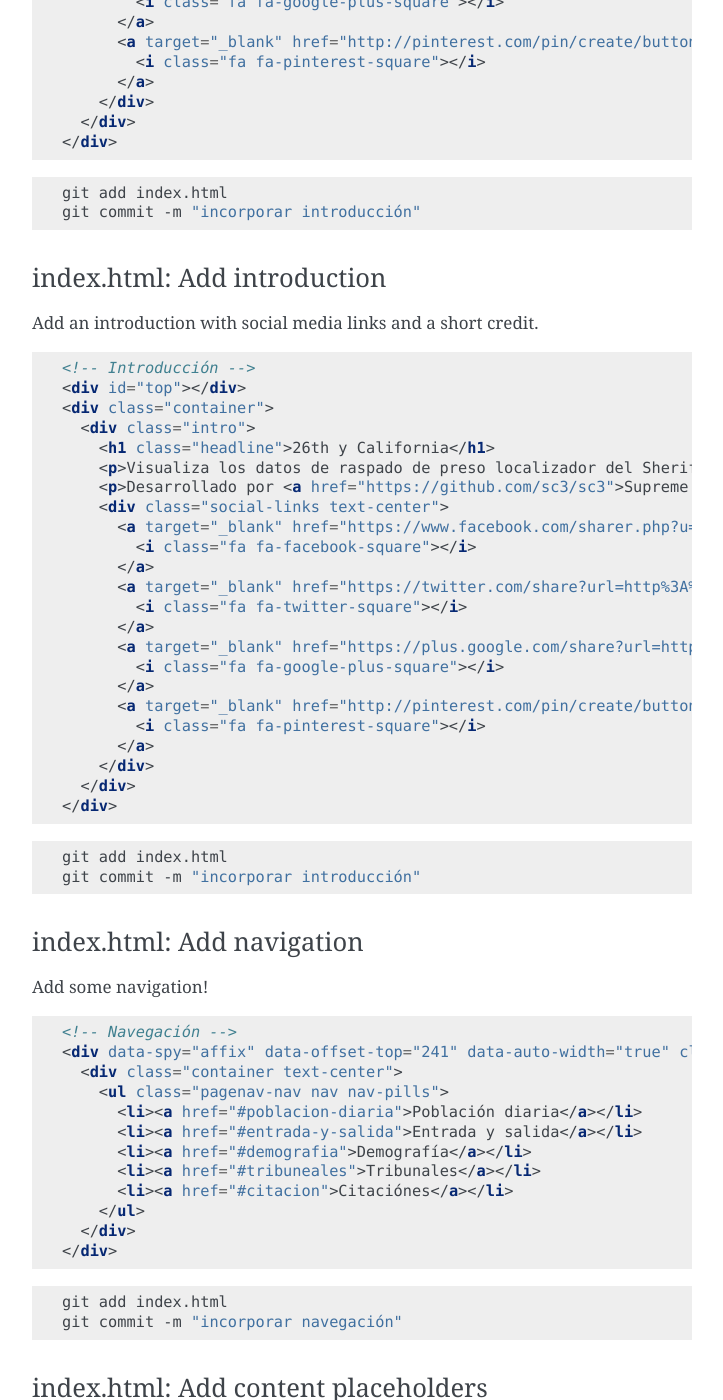
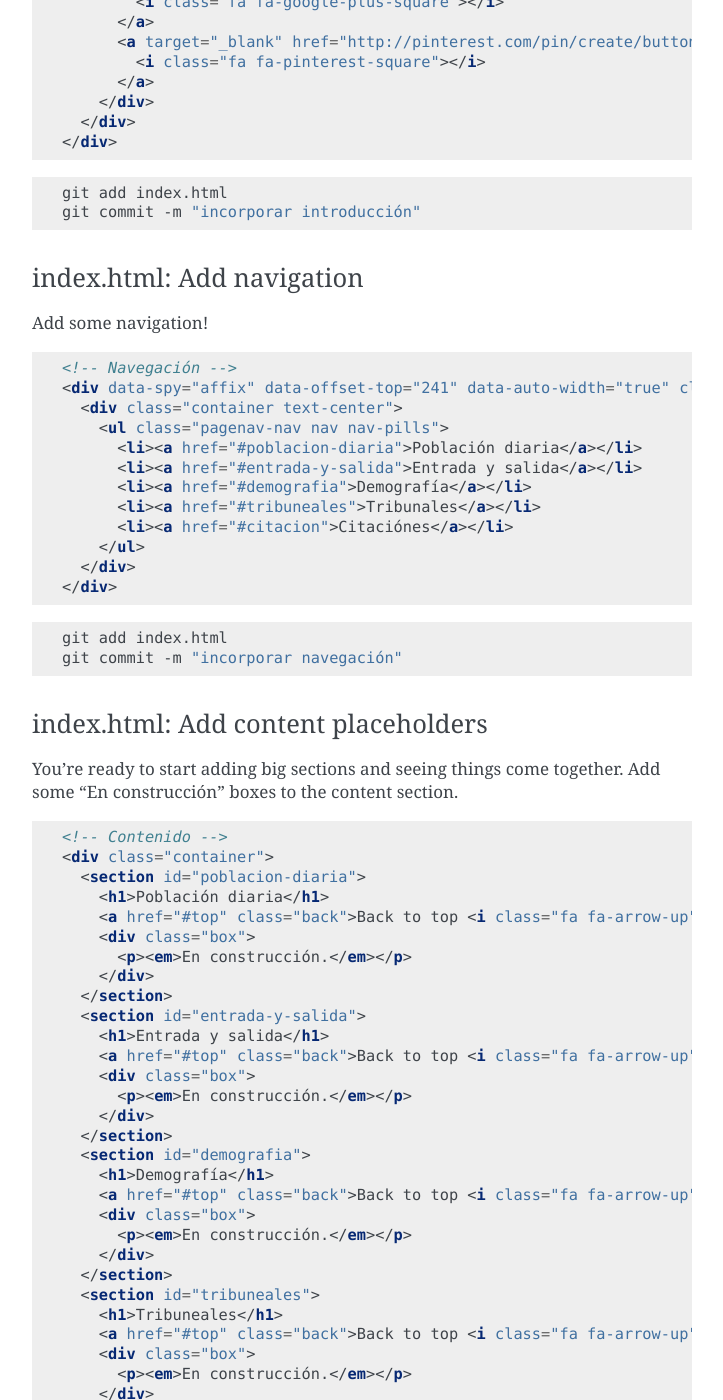
Before and after one commit to sc3/simple-news-apps, a Sphinx documentation site: the page built from docs/index.rst, in a window 1280 px wide and 1400 px high, scrolled down 16652 px. Shown: the whole window, without its empty margins (388-1111 px from the left). Built offline with Sphinx 7.4.7, drawn with Linux system fonts in a browser that asks for light colours.

Commit message:
remove doubled code block

```diff
--- a/docs/index.rst
+++ b/docs/index.rst
@@ -731,8 +731,6 @@ to start working from.
     }
 
 
-
-
 .. code-block:: bash
 
     git add css/style.css
@@ -775,41 +773,6 @@ Add an introduction with social media links and a short credit.
     git add index.html
     git commit -m "incorporar introducción"
 
-index.html: Add introduction
-----------------------------
-
-Add an introduction with social media links and a short credit.
-
-.. code-block:: html
-
-      <!-- Introducción -->
-      <div id="top"></div>
-      <div class="container">
-        <div class="intro">
-          <h1 class="headline">26th y California</h1>
-          <p>Visualiza los datos de raspado de preso localizador del Sheriff del Condado de Cook</p>
-          <p>Desarrollado por <a href="https://github.com/sc3/sc3">Supreme Chi-Town Coding Crew</a></p>
-          <div class="social-links text-center">
-            <a target="_blank" href="https://www.facebook.com/sharer.php?u=http%3A%2F%2F26thycalifornia.recoveredfactory.net&t=26th+y+California">
-              <i class="fa fa-facebook-square"></i>
-            </a>
-            <a target="_blank" href="https://twitter.com/share?url=http%3A%2F%2F26thycalifornia.recoveredfactory.net&text=26th+y+California">
-              <i class="fa fa-twitter-square"></i>
-            </a>
-            <a target="_blank" href="https://plus.google.com/share?url=http%3A%2F%2F26thycalifornia.recoveredfactory.net">
-              <i class="fa fa-google-plus-square"></i>
-            </a>
-            <a target="_blank" href="http://pinterest.com/pin/create/button/?url=http%3A%2F%2F26thycalifornia.recoveredfactory.net&media=http%3A%2F%2F26thycalifornia.recoveredfactory.net%2Fimg%2Fguard-tower-large.jpg&description=26th+y+California">
-              <i class="fa fa-pinterest-square"></i>
-            </a>
-          </div>
-        </div>
-      </div>
-
-.. code-block:: bash
-
-    git add index.html
-    git commit -m "incorporar introducción"
 
 index.html: Add navigation
 --------------------------
```
